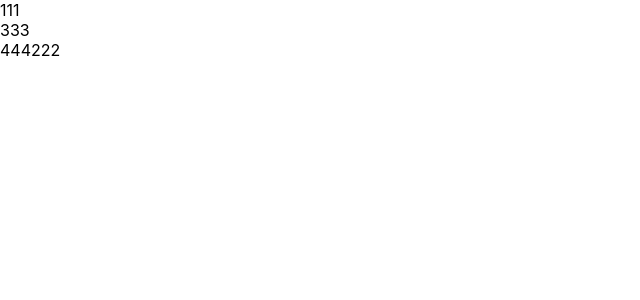
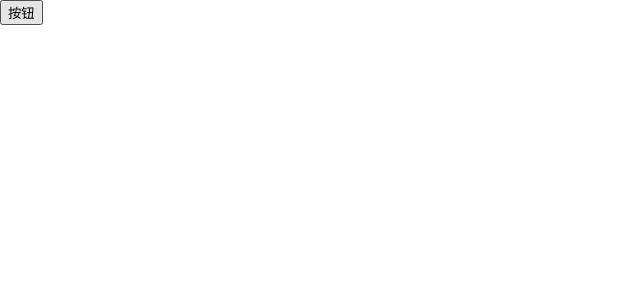
Before and after one commit to Carefree-happy/react-demo, a React (Create React App) app: page / in a window 1280 px wide. Shown: the top 300 px of the page, without its empty margins (0-640 px from the left). Built offline with nearby package versions, Linux system fonts and the light colour scheme.

Commit message:
feat: Portal

```diff
--- a/src/App.tsx
+++ b/src/App.tsx
@@ -1,33 +1,13 @@
-import React, { FC } from 'react';
-import './App.css';
-interface AaaProps {
-  children: React.ReactNode[]
-}
-
-const Aaa: FC<AaaProps> = (props) => {
-  const { children } = props;
-
-  return <div className='container'>
-    {
-      children.map((item, index) => {
-        return <div className='item'>{item}</div>
-      })
-    }
-  </div>
-}
+import Portal from "./components/Easy/Portal";
 
 function App() {
-  return (
-    <Aaa>
-        {
-          [
-            <span>111</span>,
-            <span>333</span>,
-            [<span>444</span>, <span>222</span>]
-          ]
-        }
-      </Aaa>
-  );
+  const content = <div className="btn">
+    <button>按钮</button>
+  </div>;
+
+  return <Portal attach={document.body}>
+    {content}
+  </Portal>
 }
 
 export default App;
--- /dev/null
+++ b/src/components/Easy/Portal.tsx
@@ -0,0 +1,47 @@
+import React, { forwardRef, useEffect, useImperativeHandle, useMemo } from "react";
+import { createPortal } from "react-dom";
+
+export interface PortalProps {
+    attach?: HTMLElement | string;
+    children: React.ReactNode;
+}
+
+const Portal = forwardRef((props: PortalProps, ref) => {
+    const {
+        attach = document.body,
+        children
+    } = props;
+
+    const container = useMemo(() => {
+        const el = document.createElement('div');
+        el.className = `portal-wrapper`;
+        return el;
+    }, []);
+
+    useEffect(() => {
+        const parentElement = getAttach('div');
+        parentElement?.appendChild?.(container);
+        return () => {
+            parentElement?.removeChild?.(container);
+        }
+    }, [container, attach]);
+
+    useImperativeHandle(ref, () => container);
+
+    return createPortal(children, container);
+});
+
+export default Portal;
+
+export function getAttach(attach: PortalProps['attach']) {
+    // 如果传入的是string，则查找相应的 dom，
+    // 如果是 HTMLElement，则直接作为挂载节点
+    // 否则直接返回 document.body
+    if (typeof attach === 'string') {
+        return document.querySelector(attach);
+    }
+    if (typeof attach === 'object' && attach instanceof window.HTMLElement) {
+        return attach;
+    }
+    return document.body;
+}
```
